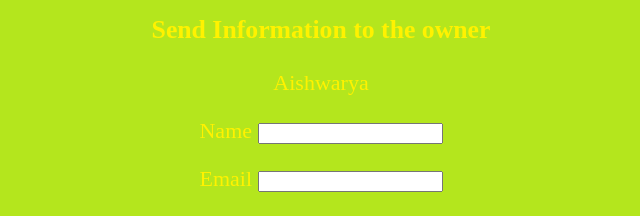
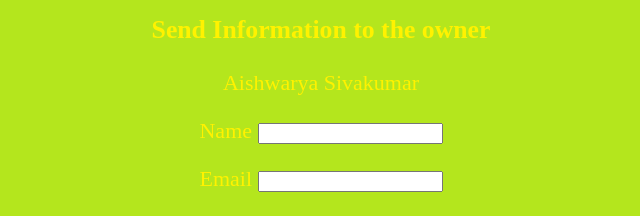
Before and after one commit to irem9912/AlaskBook, a plain HTML site: page index.html in a window 1280 px wide. Shown: the part 221-437 px from the top of the page, 319-959 px from the left. Drawn offline with Linux system fonts and the light colour scheme; a web font is replaced by a local one.

Commit message:
Update index.html

```diff
--- a/index.html
+++ b/index.html
@@ -45,7 +45,7 @@ function typeWriter() {
 </script>
 	<br>
 	<h3>Send Information to the owner</h3>
-	<p>Aishwarya</p>
+	<p>Aishwarya Sivakumar</p>
 	<form name="contact" netlify>
   <p>
     <label>Name <input type="text" name="name" /></label>
```
